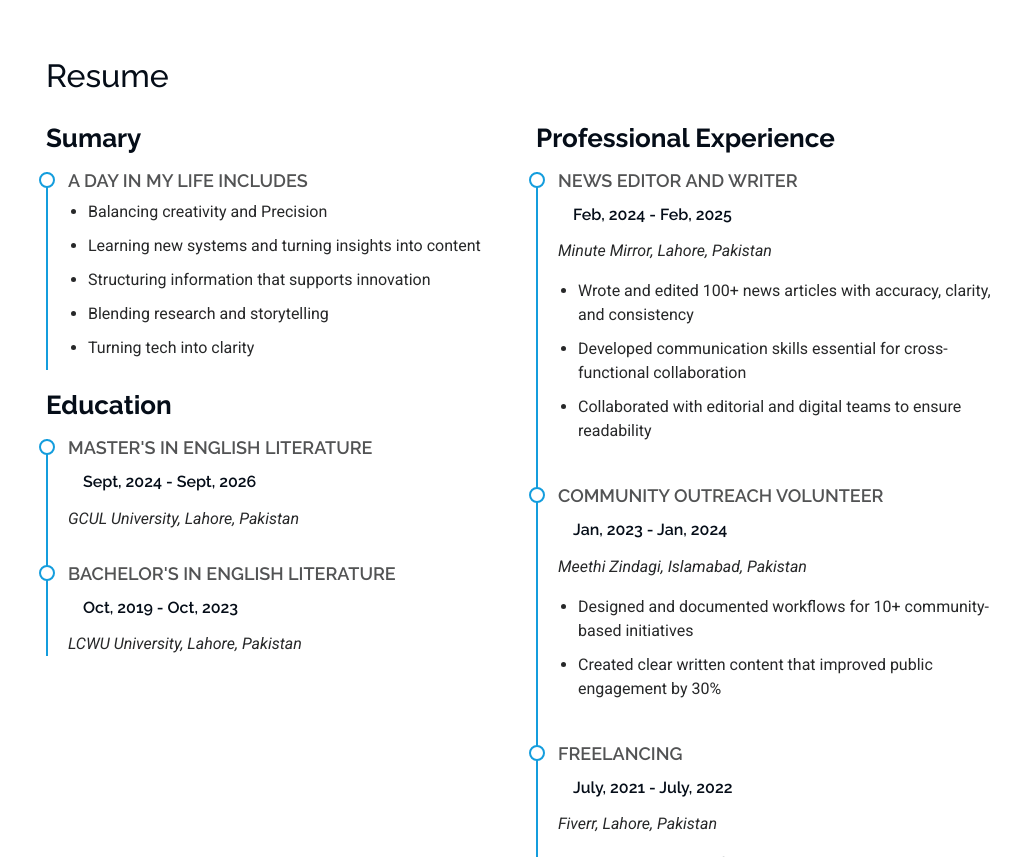
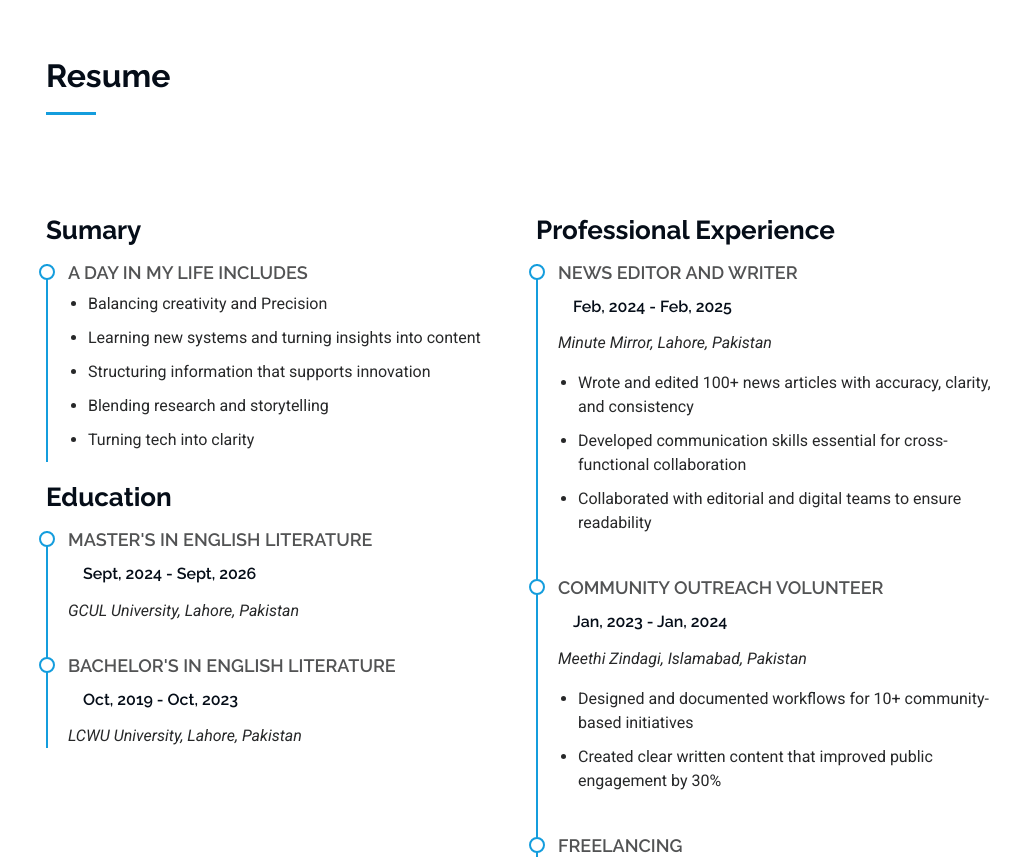
Before and after one commit to Dawood-Rashid/Aamina.Ali.Portfolio, a plain HTML site: page index.html in a window 1280 px wide. Shown: the part 2037-2894 px from the top of the page, without its empty margins (266-1280 px from the left). Drawn offline with Linux system fonts and the light colour scheme.

Commit message:
Update index.html

```diff
--- a/index.html
+++ b/index.html
@@ -209,7 +209,7 @@ With experience in news editing, content creation, and technical documentation,
     <section id="resume" class="resume section">
 
       <!-- Section Title -->
-      <div class="container" data-aos="fade-up">
+      <div class="container section-title" data-aos="fade-up">
         <h2>Resume</h2>
       </div><!-- End Section Title -->
 
```
